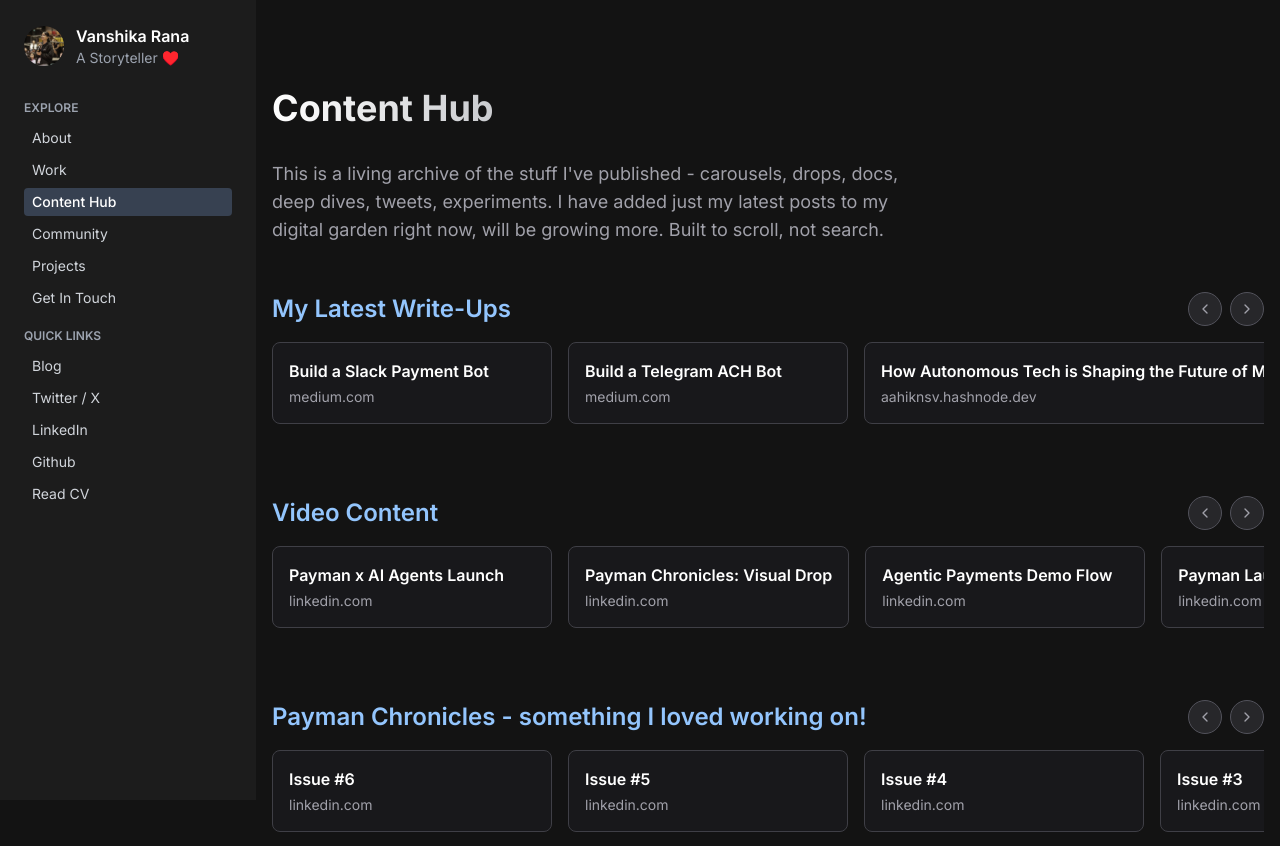
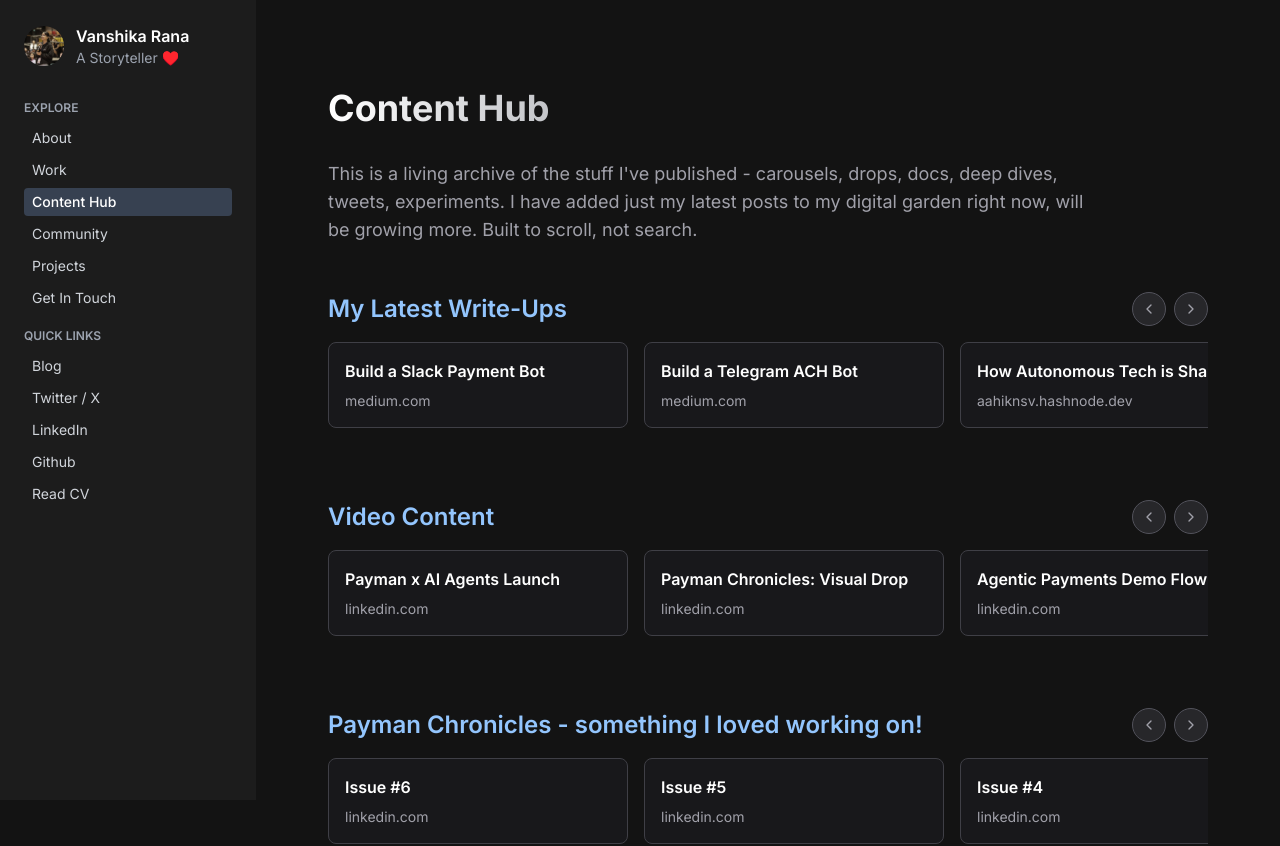
Before and after one commit to Vanshika-Rana/portfolio, a Next.js app: page /content in a window 1280 px wide. Shown: the top 846 px of the page. Built offline with nearby package versions, Linux system fonts and the light colour scheme.

Commit message:
responsive

```diff
--- a/app/content/page.tsx
+++ b/app/content/page.tsx
@@ -21,10 +21,10 @@
 		if (activityId) {
 			const embedUrl = `https://www.linkedin.com/embed/feed/update/urn:li:activity:${activityId}`;
 			return (
-				<div className='bg-zinc-900 rounded-xl overflow-hidden border border-zinc-800 hover:border-blue-300 transition-all min-w-[320px] shrink-0'>
+				<div className='bg-zinc-900 rounded-xl overflow-hidden border border-zinc-800 hover:border-blue-300 transition-all min-w-[280px] sm:min-w-[320px] shrink-0'>
 					<iframe
 						src={embedUrl}
-						height='550'
+						height='400'
 						width='100%'
 						frameBorder='0'
 						allowFullScreen
@@ -35,7 +35,7 @@
 		} else {
 			// Fallback if URL parsing fails
 			return (
-				<div className='bg-zinc-900 rounded-xl border border-zinc-800 hover:border-blue-300 transition-all min-w-[320px] shrink-0 p-4'>
+				<div className='bg-zinc-900 rounded-xl border border-zinc-800 hover:border-blue-300 transition-all min-w-[280px] sm:min-w-[320px] shrink-0 p-4'>
 					<div className='text-white font-semibold mb-2'>{title}</div>
 					<a
 						href={url}
@@ -50,22 +50,22 @@
 	} else if (platform === "twitter") {
 		return (
 			<div
-				className='bg-zinc-900 rounded-xl border border-zinc-800 hover:border-blue-300 transition-all overflow-hidden twitter-embed min-w-[320px] shrink-0'
+				className='bg-zinc-900 rounded-xl border border-zinc-800 hover:border-blue-300 transition-all overflow-hidden twitter-embed min-w-[280px] sm:min-w-[320px] shrink-0'
 				style={{ minHeight: "200px" }}>
 				<blockquote
 					className='twitter-tweet'
 					data-theme='dark'
 					data-dnt='true'
-					data-width='320'>
+					data-width='280'>
 					<p>{title}</p>
 					<a href={url}>View Tweet</a>
 				</blockquote>
-				<div className='p-4 text-center'>
+				<div className='p-3 sm:p-4 text-center'>
 					<a
 						href={url}
 						target='_blank'
 						rel='noopener noreferrer'
-						className='text-blue-400 hover:text-blue-300 underline'>
+						className='text-blue-400 hover:text-blue-300 underline text-sm'>
 						{title} - View on X
 					</a>
 				</div>
@@ -82,16 +82,19 @@
 	const scrollLeft = (category: string) => {
 		const container = scrollRefs.current[category];
 		if (container) {
-			container.scrollBy({ left: -300, behavior: "smooth" });
+			const scrollAmount = window.innerWidth < 640 ? -200 : -300;
+			container.scrollBy({ left: scrollAmount, behavior: "smooth" });
 		}
 	};
 
 	const scrollRight = (category: string) => {
 		const container = scrollRefs.current[category];
 		if (container) {
-			container.scrollBy({ left: 300, behavior: "smooth" });
+			const scrollAmount = window.innerWidth < 640 ? 200 : 300;
+			container.scrollBy({ left: scrollAmount, behavior: "smooth" });
 		}
 	};
+
 	useEffect(() => {
 		// Add a longer delay to ensure DOM is ready
 		const timer = setTimeout(() => {
@@ -234,43 +237,45 @@
 	];
 
 	return (
-		<main className='text-white max-w-5xl mx-auto px-4 py-10'>
+		<main className='text-white w-full max-w-7xl mx-auto px-3 sm:px-4 lg:px-6 py-6 sm:py-8 lg:py-10'>
 			<Script
 				src='https://platform.twitter.com/widgets.js'
 				strategy='lazyOnload'
 			/>
 
-			<h1 className='text-4xl font-bold mb-8 bg-gradient-to-r from-white to-gray-900 bg-clip-text text-transparent'>
-				Content Hub
-			</h1>
-			<p className='text-zinc-400 mb-12 text-lg max-w-2xl'>
-				This is a living archive of the stuff I&apos;ve published -
-				carousels, drops, docs, deep dives, tweets, experiments. I have
-				added just my latest posts to my digital garden right now, will
-				be growing more. Built to scroll, not search.
-			</p>
+			<div className='mb-8 sm:mb-12'>
+				<h1 className='text-2xl sm:text-3xl lg:text-4xl font-bold mb-4 sm:mb-6 lg:mb-8 bg-gradient-to-r from-white to-gray-900 bg-clip-text text-transparent'>
+					Content Hub
+				</h1>
+				<p className='text-zinc-400 text-sm sm:text-base lg:text-lg max-w-full sm:max-w-2xl lg:max-w-3xl leading-relaxed'>
+					This is a living archive of the stuff I&apos;ve published -
+					carousels, drops, docs, deep dives, tweets, experiments. I
+					have added just my latest posts to my digital garden right
+					now, will be growing more. Built to scroll, not search.
+				</p>
+			</div>
 
-			<div className='space-y-16'>
+			<div className='space-y-10 sm:space-y-12 lg:space-y-16'>
 				{content.map((section) => (
 					<div key={section.category}>
-						<div className='flex items-center justify-between mb-4'>
-							<h2 className='text-2xl font-semibold text-blue-300'>
+						<div className='flex items-start sm:items-center justify-between mb-3 sm:mb-4 gap-2'>
+							<h2 className='text-lg sm:text-xl lg:text-2xl font-semibold text-blue-300 leading-tight flex-1 pr-2'>
 								{section.category}
 							</h2>
-							<div className='flex items-center gap-2'>
+							<div className='flex items-center gap-1 sm:gap-2 flex-shrink-0'>
 								<button
 									onClick={() => scrollLeft(section.category)}
-									className='p-2 rounded-full bg-zinc-800 hover:bg-zinc-700 border border-zinc-600 hover:border-blue-300 transition-all'
+									className='p-1.5 sm:p-2 rounded-full bg-zinc-800 hover:bg-zinc-700 border border-zinc-600 hover:border-blue-300 transition-all'
 									aria-label='Scroll left'>
-									<ChevronLeft className='w-4 h-4 text-zinc-400' />
+									<ChevronLeft className='w-3 h-3 sm:w-4 sm:h-4 text-zinc-400' />
 								</button>
 								<button
 									onClick={() =>
 										scrollRight(section.category)
 									}
-									className='p-2 rounded-full bg-zinc-800 hover:bg-zinc-700 border border-zinc-600 hover:border-blue-300 transition-all'
+									className='p-1.5 sm:p-2 rounded-full bg-zinc-800 hover:bg-zinc-700 border border-zinc-600 hover:border-blue-300 transition-all'
 									aria-label='Scroll right'>
-									<ChevronRight className='w-4 h-4 text-zinc-400' />
+									<ChevronRight className='w-3 h-3 sm:w-4 sm:h-4 text-zinc-400' />
 								</button>
 							</div>
 						</div>
@@ -278,7 +283,7 @@
 							ref={(el) => {
 								scrollRefs.current[section.category] = el;
 							}}
-							className='flex space-x-4 overflow-x-auto pb-2 scroll-smooth scrollbar-hide'
+							className='flex space-x-3 sm:space-x-4 overflow-x-auto pb-2 scroll-smooth scrollbar-hide'
 							style={{
 								scrollbarWidth: "none",
 								msOverflowStyle: "none",
@@ -296,11 +301,11 @@
 										key={idx}
 										href={item.url}
 										target='_blank'
-										className='min-w-[280px] shrink-0 border border-zinc-700 hover:border-blue-300 transition rounded-lg p-4 bg-zinc-900'>
-										<div className='text-white font-semibold text-md mb-1'>
+										className='min-w-[250px] sm:min-w-[280px] lg:min-w-[300px] shrink-0 border border-zinc-700 hover:border-blue-300 transition rounded-lg p-3 sm:p-4 bg-zinc-900 group'>
+										<div className='text-white font-semibold text-sm sm:text-base mb-1 sm:mb-2 leading-tight group-hover:text-blue-100 transition-colors'>
 											{item.title}
 										</div>
-										<div className='text-sm text-zinc-400'>
+										<div className='text-xs sm:text-sm text-zinc-400'>
 											{item.type === "LinkedIn Video"
 												? "linkedin.com"
 												: new URL(
```
